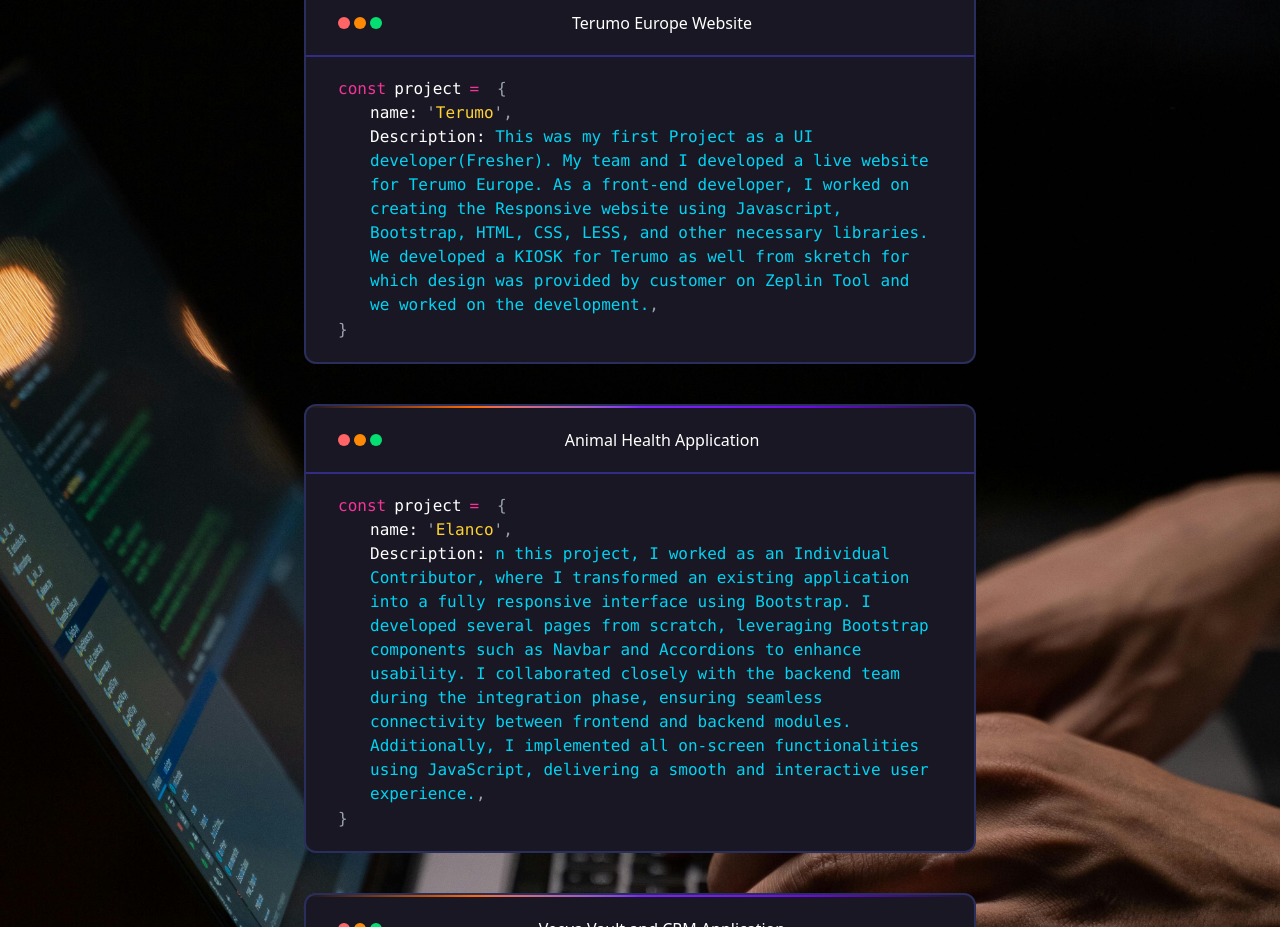
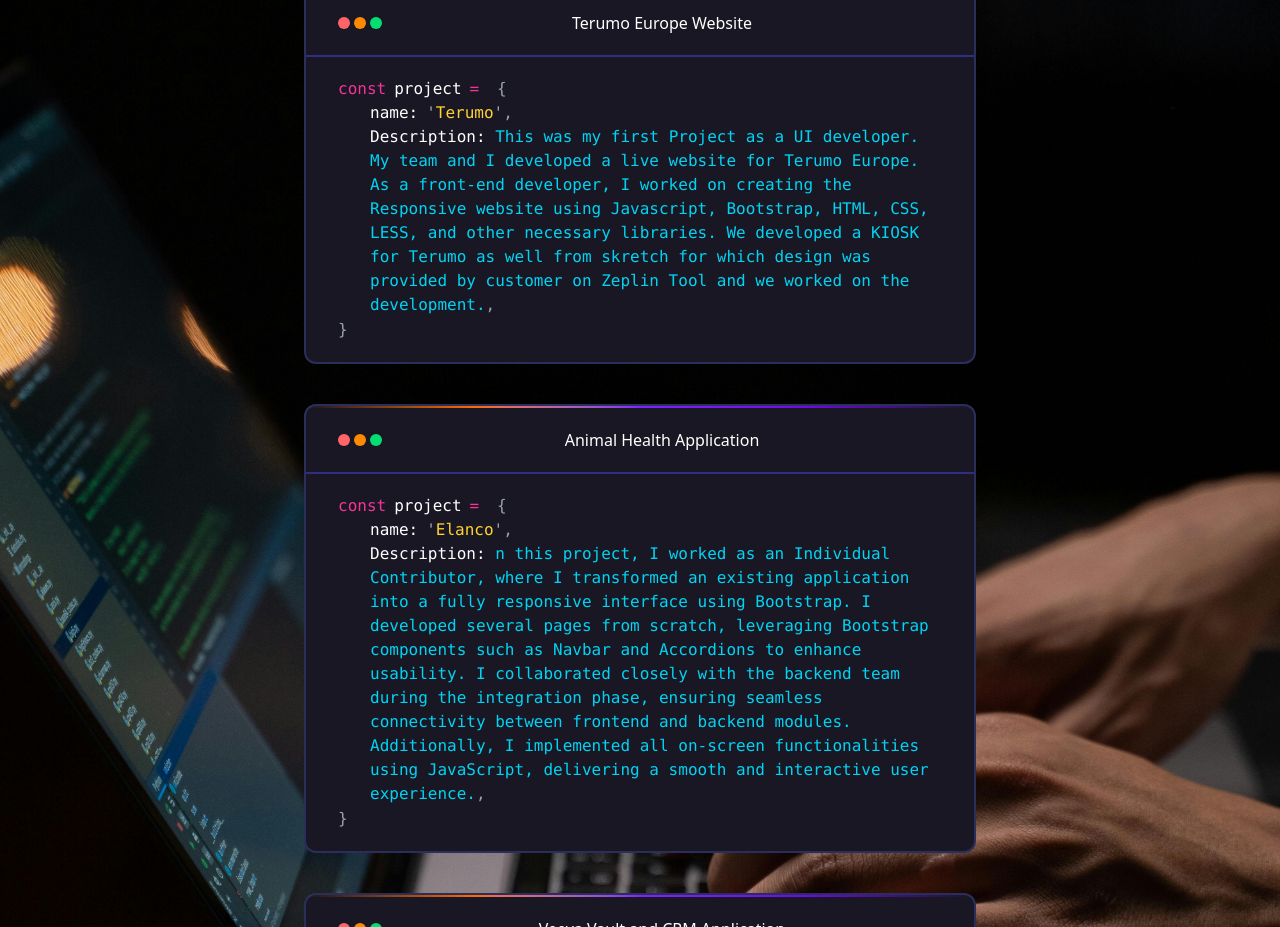
Before and after one commit to aditisaxena16-commits/portfolio, a React (Vite) app: page / in a window 1280 px wide. Shown: the part 2261-3188 px from the top of the page. Built offline with nearby package versions, Linux system fonts and the light colour scheme.

Commit message:
fresher keyword removal

```diff
--- a/src/components/Projects/Project.jsx
+++ b/src/components/Projects/Project.jsx
@@ -13,7 +13,7 @@ function Project() {
           className="top-30"
           ProName="Terumo"
           ProTitle="Terumo Europe Website"
-          ProDesc="This was my first Project as a UI developer(Fresher). My team and I developed a live website for Terumo Europe. As a front-end developer, I worked on creating the Responsive website using Javascript, Bootstrap, HTML, CSS, LESS, and other necessary libraries. We developed a KIOSK for Terumo as well from skretch for which design was provided by customer on Zeplin Tool and we worked on the development."
+          ProDesc="This was my first Project as a UI developer. My team and I developed a live website for Terumo Europe. As a front-end developer, I worked on creating the Responsive website using Javascript, Bootstrap, HTML, CSS, LESS, and other necessary libraries. We developed a KIOSK for Terumo as well from skretch for which design was provided by customer on Zeplin Tool and we worked on the development."
 
         />
         <ProjectCard
```
